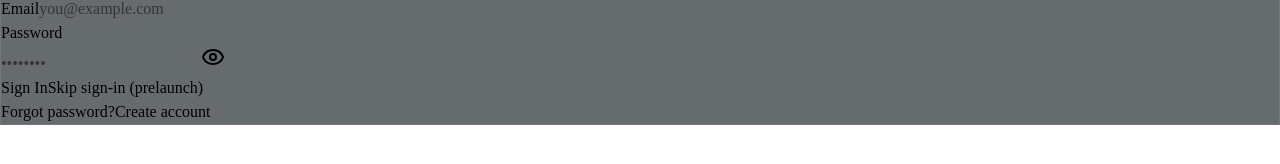
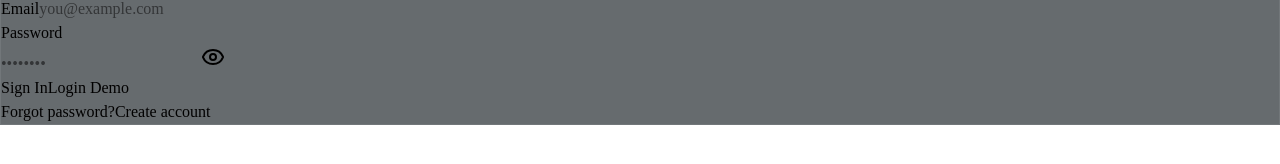
Before and after one commit to relaydigitalyyc-coder/anavi, a React (Vite) app in the folder anavi/client/: page /login in a window 1280 px wide. Shown: the part 524-688 px from the top of the page. Built offline with nearby package versions, Linux system fonts and the light colour scheme.

Commit message:
fix: Login Demo button navigates directly to onboarding, no API call
Co-Authored-By: Claude Sonnet 4.6 <noreply@anthropic.com>

```diff
--- a/anavi/client/src/pages/Login.tsx
+++ b/anavi/client/src/pages/Login.tsx
@@ -172,11 +172,10 @@ export default function Login() {
 
             <button
               type="button"
-              onClick={handleBypass}
-              disabled={loading}
-              className="w-full py-2 text-xs text-white/40 hover:text-white/70 transition-colors disabled:opacity-50 disabled:cursor-not-allowed"
+              onClick={() => { window.location.href = "/onboarding"; }}
+              className="w-full py-2 text-xs text-white/40 hover:text-white/70 transition-colors"
             >
-              Skip sign-in (prelaunch)
+              Login Demo
             </button>
           </form>
 
```
